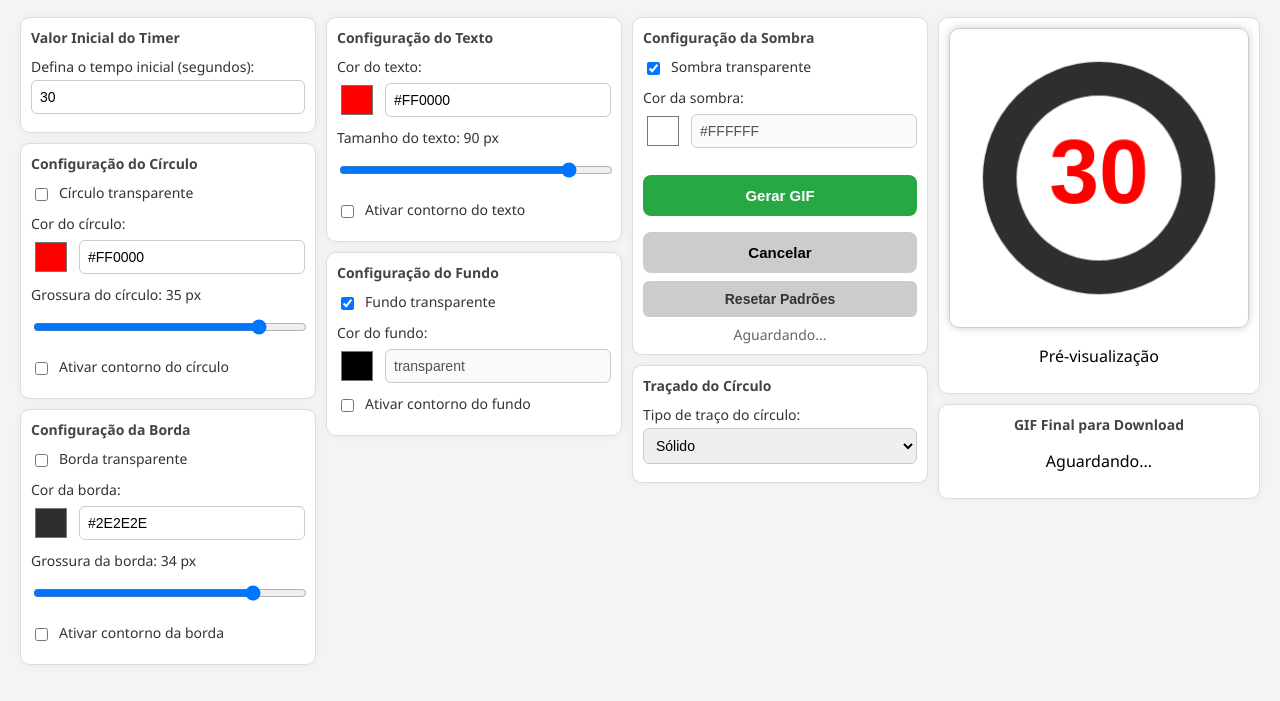
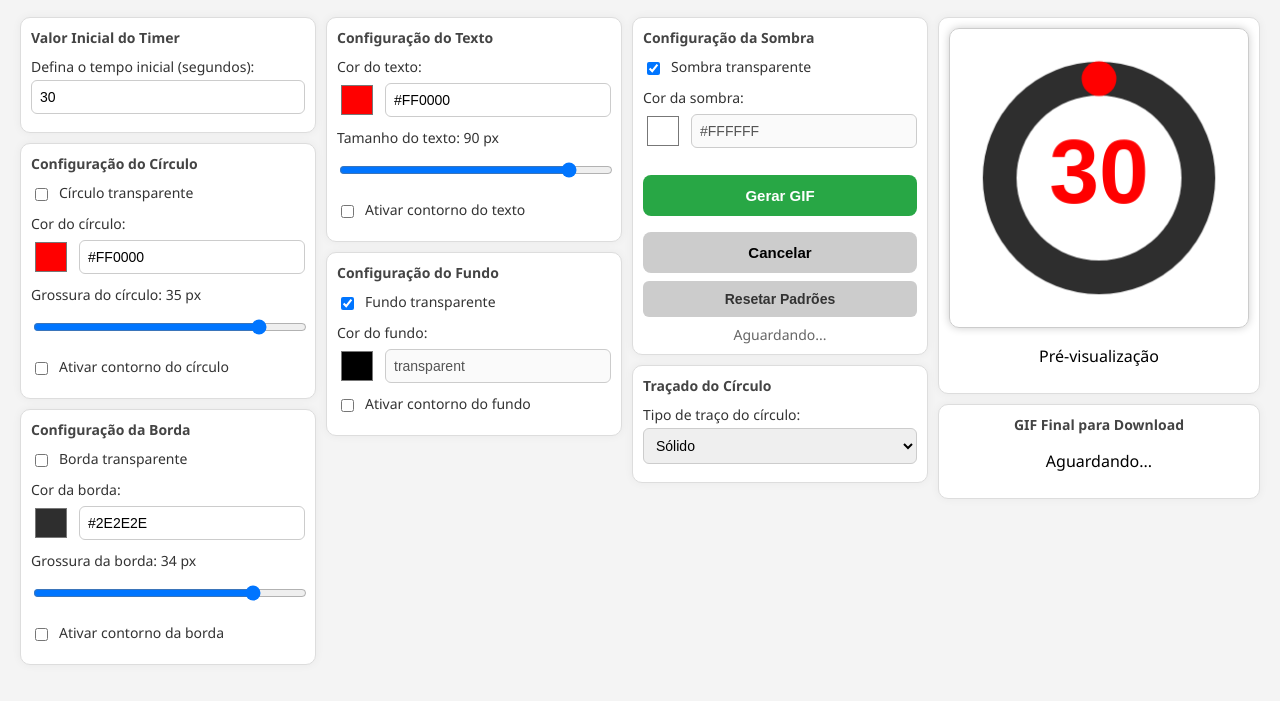
Before and after one commit to ricardolima1989/cronometro-gif, a website: page public/index.html in a window 1280 px wide. Shown: the part 63-764 px from the top of the page. Drawn offline with Linux system fonts and the light colour scheme.

Commit message:
Update index.html

```diff
--- a/public/index.html
+++ b/public/index.html
@@ -572,7 +572,7 @@ document.getElementById("initialTime").addEventListener("input", () => {
 function desenharFrame(progresso, tempoRestante) {
   const centro = 150, raio = 100;
   const anguloInicio = -Math.PI / 2;
-  const anguloFim    = anguloInicio + progresso * 2 * Math.PI;
+  const anguloFim = anguloInicio + Math.min(progresso, 1) * 2 * Math.PI;
 
   const corFundo   = hex("Fundo");
   const corBorda   = hex("Borda");
@@ -641,7 +641,8 @@ function desenharFrame(progresso, tempoRestante) {
     ctx.setLineDash(tipoTraco === "dashed" ? [10,10] : tipoTraco === "dotted" ? [2,6] : []);
     ctx.arc(centro, centro, raio, anguloInicio, anguloFim);
     ctx.strokeStyle   = corCirculo;
-    ctx.lineWidth     = grossuraCirculo;
+	ctx.lineCap = "round";
+	ctx.lineWidth = grossuraCirculo;
     ctx.shadowBlur    = sombra;
     ctx.shadowOffsetX = offsetX;
     ctx.shadowOffsetY = offsetY;
```
